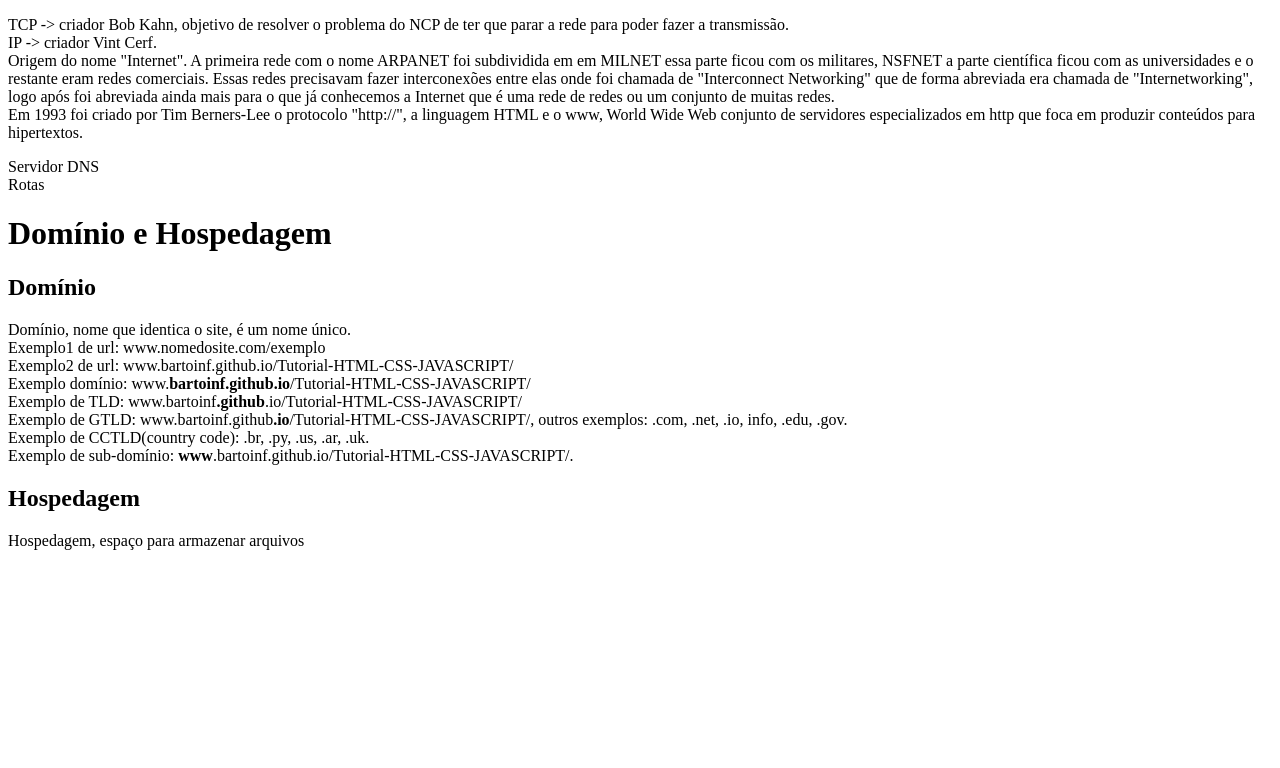
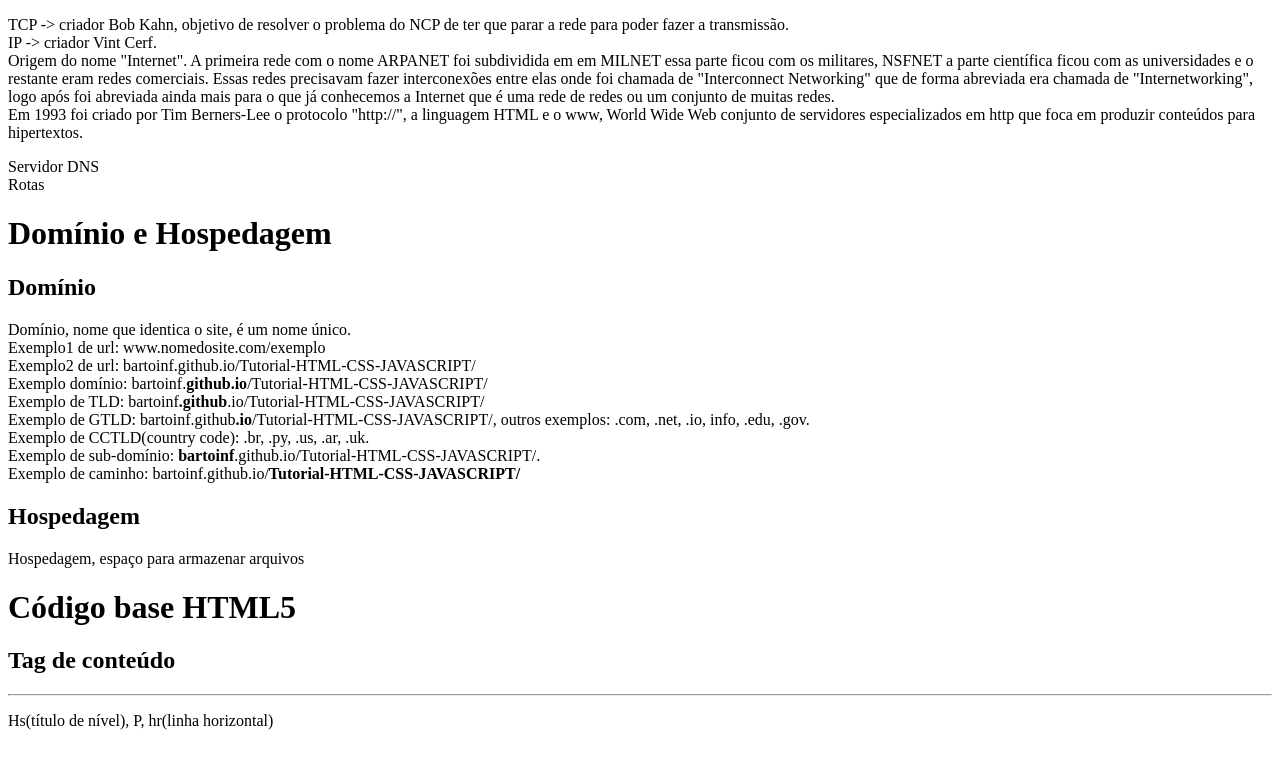
Before and after one commit to bartoinf/Tutorial-HTML-CSS-JAVASCRIPT, a plain HTML site: page index.html in a window 1280 px wide. Drawn offline with Linux system fonts and the light colour scheme.

Commit message:
incremento codigo base
incremento codigo base

```diff
--- a/index.html
+++ b/index.html
@@ -16,13 +16,19 @@
     <h2>Domínio</h2>
     <p>Domínio, nome que identica o site, é um nome único. <br>
         Exemplo1 de url: www.nomedosite.com/exemplo<br>
-        Exemplo2 de url: www.bartoinf.github.io/Tutorial-HTML-CSS-JAVASCRIPT/<br>
-        Exemplo domínio: www.<b>bartoinf.github.io</b>/Tutorial-HTML-CSS-JAVASCRIPT/<br>
-        Exemplo de TLD: www.bartoinf<b>.github</b>.io/Tutorial-HTML-CSS-JAVASCRIPT/<br>
-        Exemplo de GTLD: www.bartoinf.github<b>.io</b>/Tutorial-HTML-CSS-JAVASCRIPT/, outros exemplos: .com, .net, .io, info, .edu, .gov.<br>
+        Exemplo2 de url: bartoinf.github.io/Tutorial-HTML-CSS-JAVASCRIPT/<br>
+        Exemplo domínio: bartoinf.<b>github.io</b>/Tutorial-HTML-CSS-JAVASCRIPT/<br>
+        Exemplo de TLD: bartoinf<b>.github</b>.io/Tutorial-HTML-CSS-JAVASCRIPT/<br>
+        Exemplo de GTLD: bartoinf.github<b>.io</b>/Tutorial-HTML-CSS-JAVASCRIPT/, outros exemplos: .com, .net, .io, info, .edu, .gov.<br>
         Exemplo de CCTLD(country code): .br, .py, .us, .ar, .uk.<br>
-        Exemplo de sub-domínio: <b>www</b>.bartoinf.github.io/Tutorial-HTML-CSS-JAVASCRIPT/.</p>
+        Exemplo de sub-domínio: <b>bartoinf</b>.github.io/Tutorial-HTML-CSS-JAVASCRIPT/.<br>
+        Exemplo de caminho: bartoinf.github.io/<b>Tutorial-HTML-CSS-JAVASCRIPT/</b>
+    </p>
     <h2>Hospedagem</h2>
     <p>Hospedagem, espaço para armazenar arquivos</p>
+    <h1>Código base HTML5</h1>
+    <h2>Tag de conteúdo</h2>
+    <hr>
+    <p>Hs(título de nível), P, hr(linha horizontal)</p>
 </body>
 </html>
```
